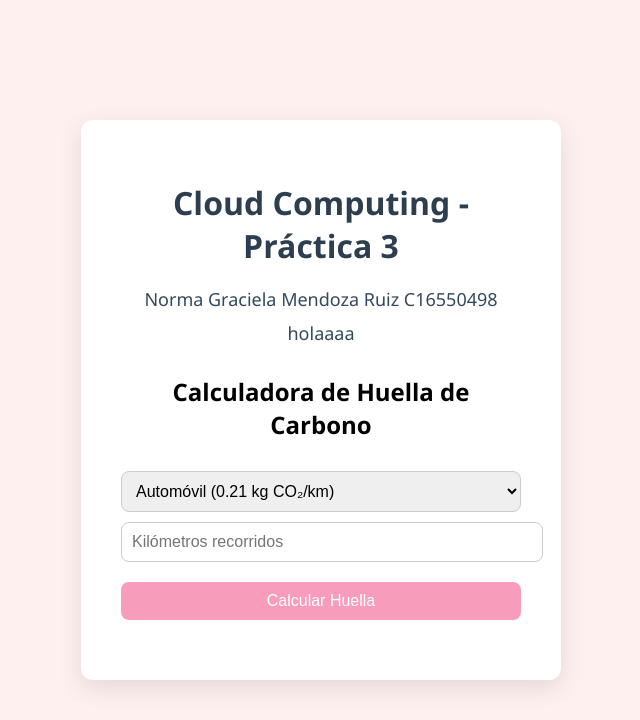
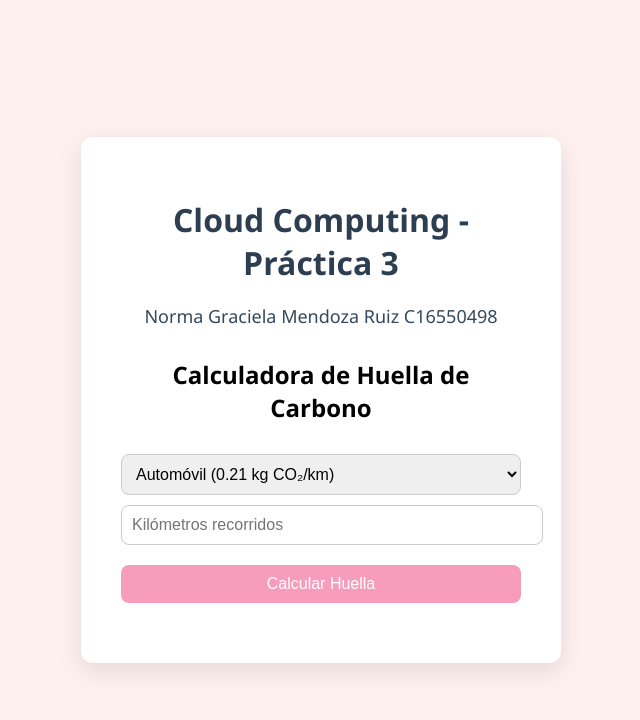
Before and after one commit to panconmermelada2/cloud-practica-3, a Flask app: page / in a window 1280 px wide. Shown: the top 720 px of the page, without its empty margins (319-959 px from the left). Run offline with Flask 3, Linux system fonts and the light colour scheme.

Commit message:
borrar hola

```diff
--- a/templates/index.html
+++ b/templates/index.html
@@ -70,7 +70,6 @@
         <h1>Cloud Computing - Práctica 3</h1>
         <ul>
             <li>Norma Graciela Mendoza Ruiz C16550498 </li>
-            <li> holaaaa </li>
 
         </ul>
 
```
